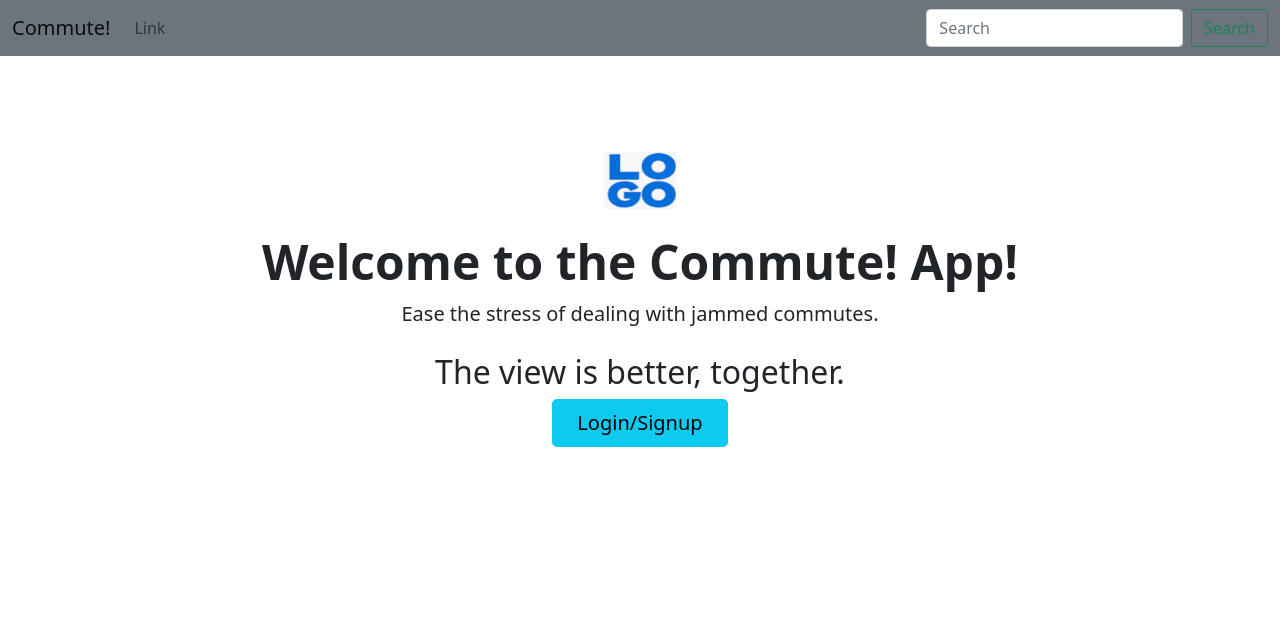
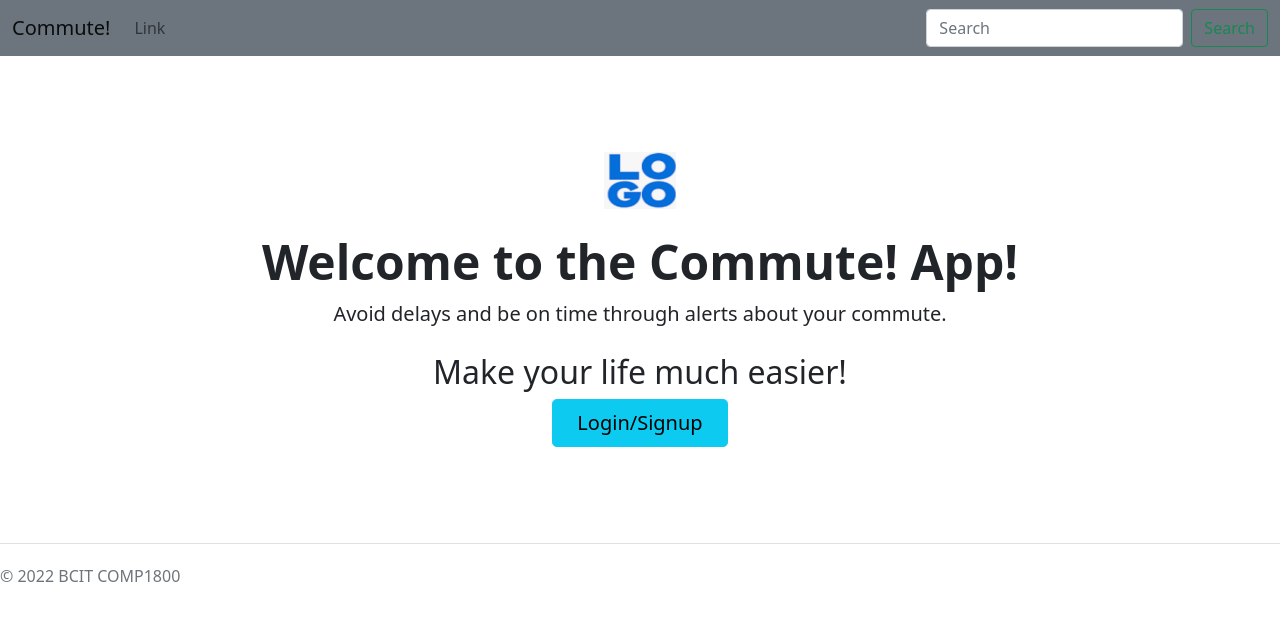
Before and after one commit to JosephDriedger/1800_202230_bby31, a plain HTML site: page index.html in a window 1280 px wide. Drawn offline with nearby package versions, Linux system fonts and the light colour scheme.

Commit message:
Added a Footer.

```diff
--- a/index.html
+++ b/index.html
@@ -57,13 +57,24 @@
         <img class="d-block mx-auto mb-4" src="./images/image.jpg" alt="" width="72" height="57">
         <h1 class="display-5 fw-bold">Welcome to the Commute! App!</h1>
         <div class="col-lg-6 mx-auto">
-            <p class="lead mb-4">Ease the stress of dealing with jammed commutes.</p>
-            <h2>The view is better, together.</h2>
+            <p class="lead mb-4">Avoid delays and be on time through alerts about your commute.</p>
+            <h2>Make your life much easier!</h2>
             <div class="d-grid gap-2 d-sm-flex justify-content-sm-center">
                 <button type="button" class="btn btn-info btn-lg px-4 gap-3">Login/Signup</button>
             </div>
         </div>
     </div>
+
+    <!-- copyright footer -->
+    <footer class="d-flex flex-wrap justify-content-between align-items-center py-3 my-4 border-top">
+        <p class="col-md-4 mb-0 text-muted">&copy; 2022 BCIT COMP1800</p>
+        <a href="/"
+            class="col-md-4 d-flex align-items-center justify-content-center mb-3 mb-md-0 me-md-auto link-dark text-decoration-none">
+            <svg class="bi me-2" width="40" height="32">
+                <use xlink:href="#bootstrap" />
+            </svg>
+        </a>
+    </footer>
 
     <!---------------------------------------------->
     <!-- Your own JavaScript functions go here    -->
```
